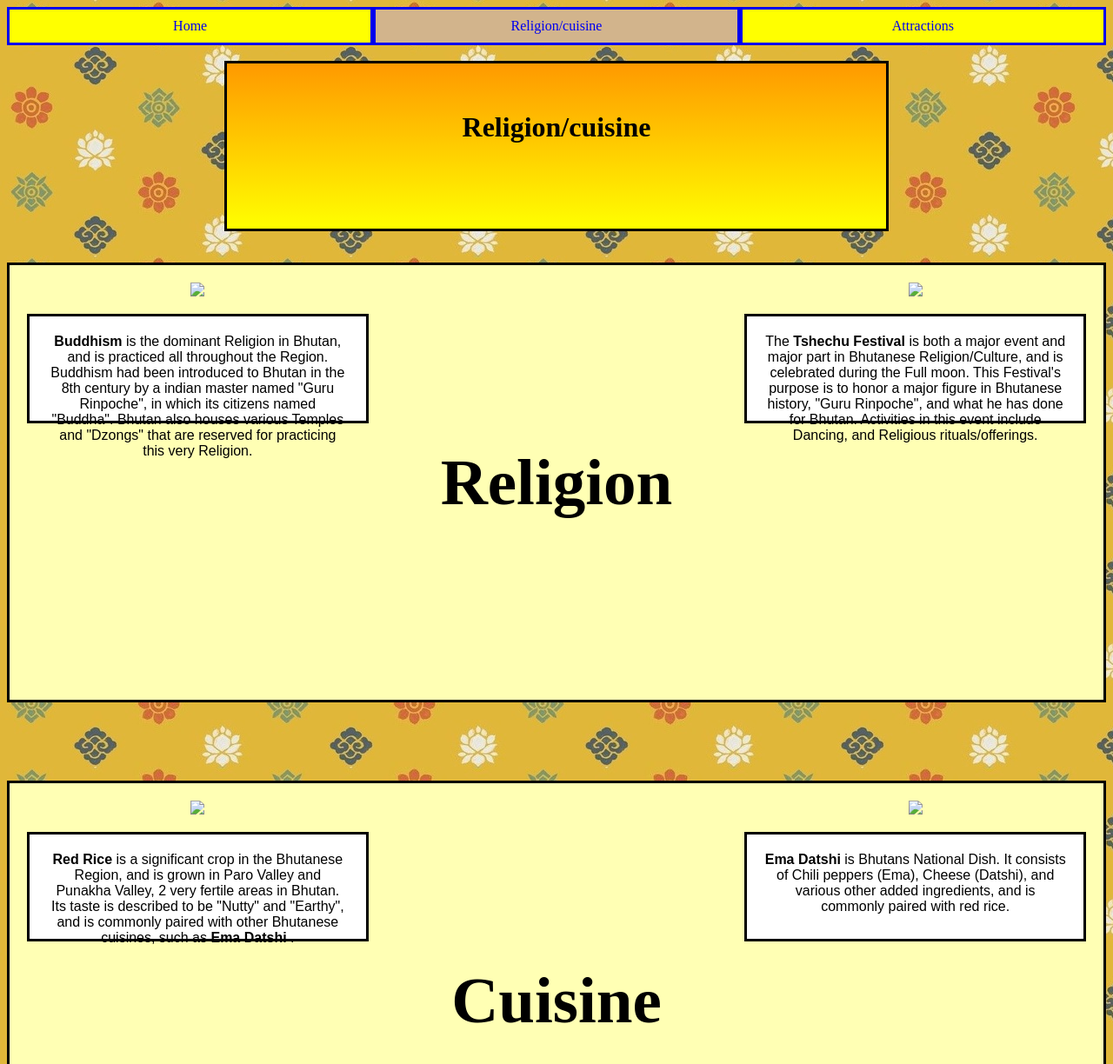
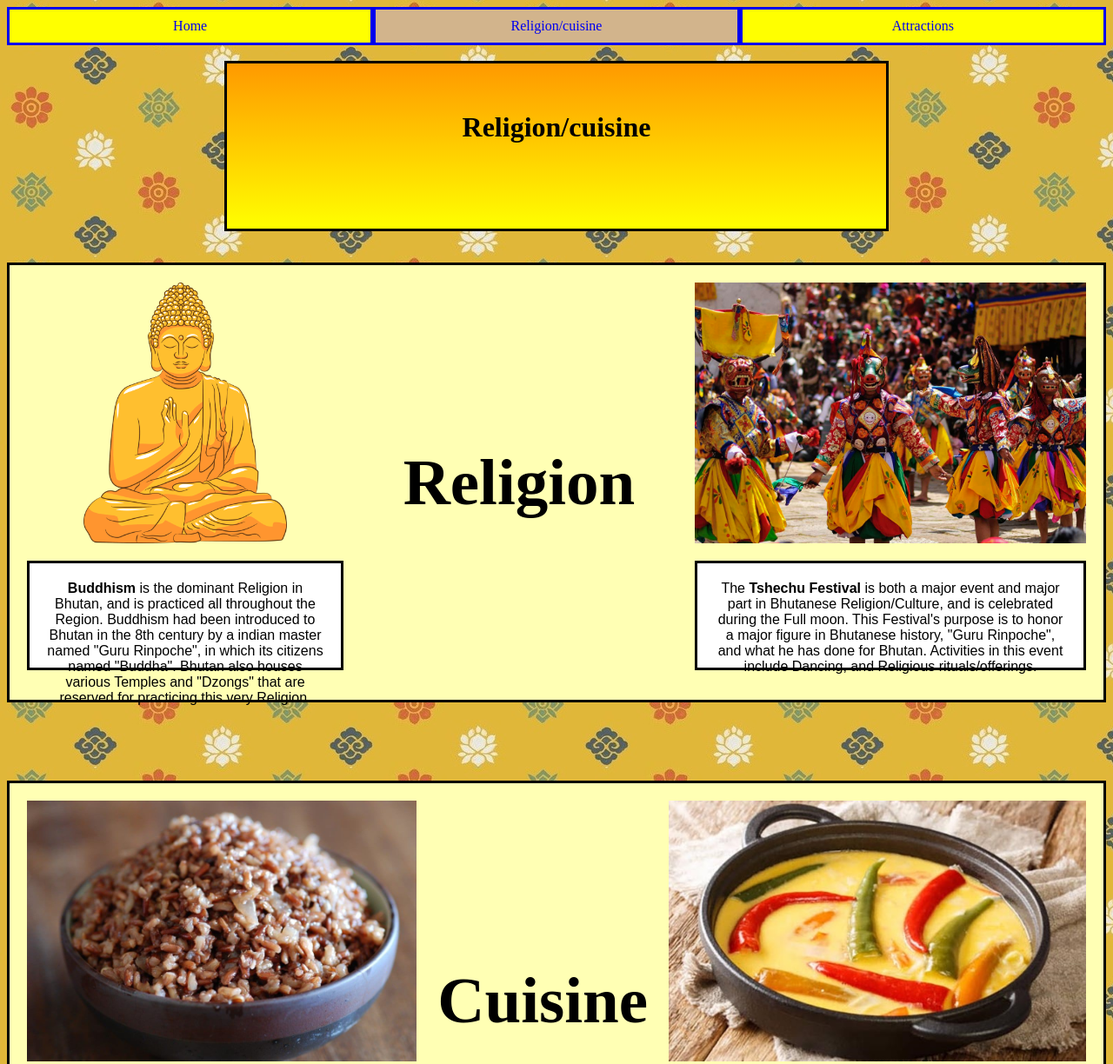
Before and after one commit to oscarc161/Country_Website2, a plain HTML site: page religion_food.html in a window 1280 px wide. Shown: the top 1224 px of the page at 87% size. Drawn offline with Linux system fonts and the light colour scheme.

Commit message:
Update religion_food.html

```diff
--- a/religion_food.html
+++ b/religion_food.html
@@ -24,12 +24,12 @@
 
 	<div class="container" id="content_decorate">
 		<div class="content center">
-			<img src="Images/Allah!.jpg" height="300">
+			<img src="Allah!.jpg" height="300">
 			<p id="flexible"> <span>Buddhism</span> is the dominant Religion in Bhutan, and is practiced all throughout the Region. Buddhism had been introduced to Bhutan in the 8th century by a indian master named "Guru Rinpoche", in which its citizens named "Buddha". Bhutan also houses various Temples and "Dzongs" that are reserved for practicing this very Religion.  </p>
 		</div>
 		<h1 class="content_h1 container"> Religion </h1>
 		<div class="content center">
-			<img src="images/Festival.jpg" height="300">
+			<img src="Festival.jpg" height="300">
 			<p> The <span>Tshechu Festival</span> is both a major event and major part in Bhutanese Religion/Culture, and is celebrated during the Full moon. This Festival's purpose is to honor a major figure in Bhutanese history, "Guru Rinpoche", and what he has done for Bhutan. Activities in this event include Dancing, and Religious rituals/offerings.    </p>
 		</div>
 	</div>
@@ -42,12 +42,12 @@
 
 	<div class="container" id="content_decorate">
 		<div class="content center">
-			<img src="Images/Rice.jpg" height="300">
+			<img src="Rice.jpg" height="300">
 			<p> <span> Red Rice </span> is a significant crop in the Bhutanese Region, and is grown in Paro Valley and Punakha Valley, 2 very fertile areas in Bhutan. Its taste is described to be "Nutty" and "Earthy", and is commonly paired with other Bhutanese cuisines, such as <span> Ema Datshi </span>.  </p>
 		</div>
 		<h1 class="content_h1 container"> Cuisine </h1>
 		<div class="content center">
-			<img src="images/Cheese.jpg" height="300">
+			<img src="Cheese.jpg" height="300">
 			<p> <span> Ema Datshi </span> is Bhutans National Dish. It consists of Chili peppers (Ema), Cheese (Datshi), and various other added ingredients, and is commonly paired with red rice.  </p>
 		</div>
 	</div>
```
